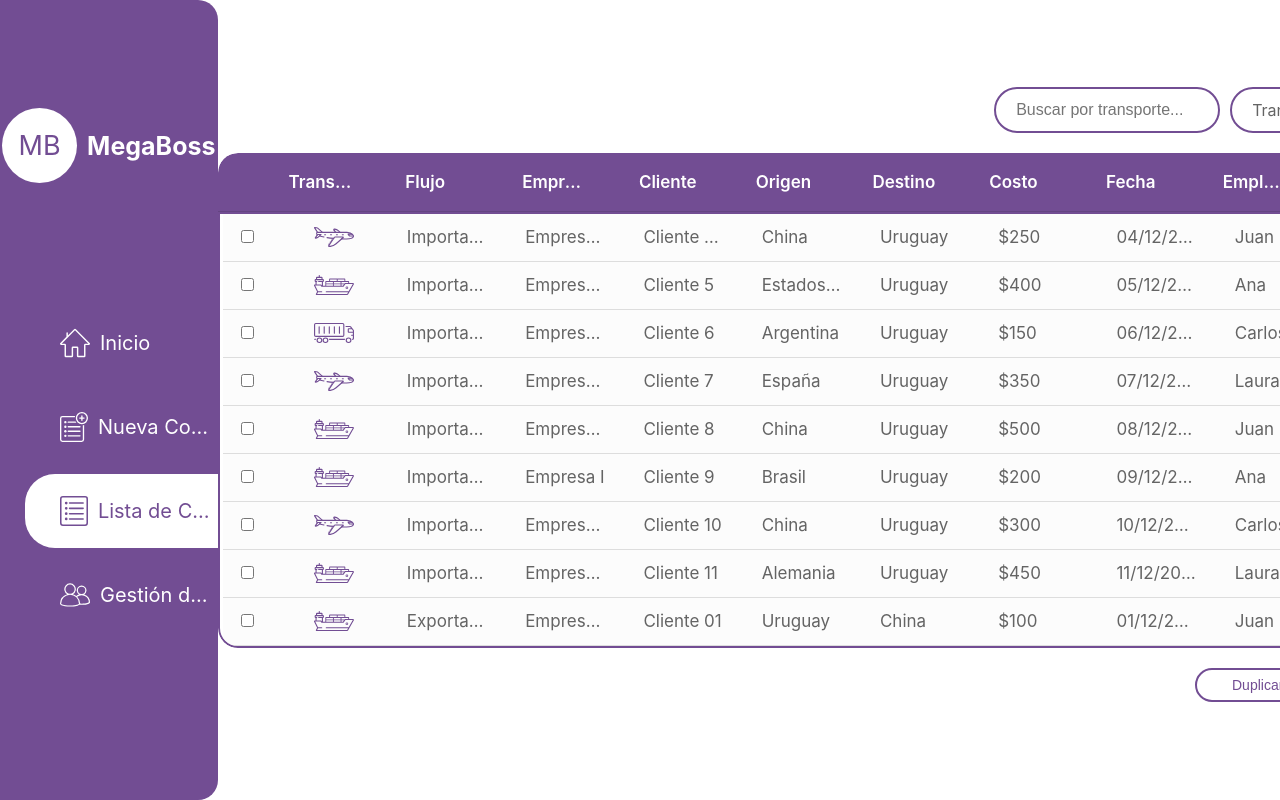
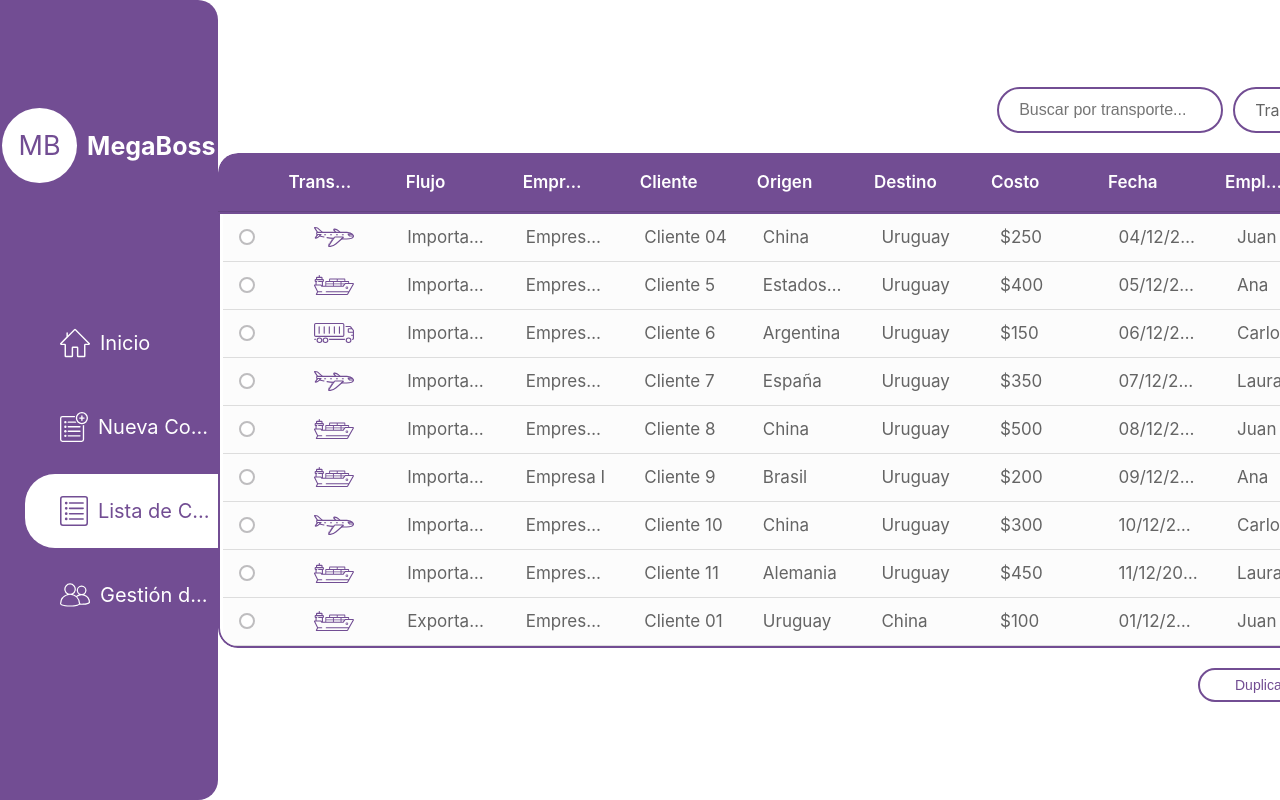
Before and after one commit to MegaShip-Admin/MegaShip-FrontEnd, a React (Vite) app: page /lista_cotizaciones in a window 1280 px wide. Built offline with nearby package versions, Linux system fonts and the light colour scheme.

Commit message:
selectable_rows

```diff
--- a/src/pages/ListOfQuotes.jsx
+++ b/src/pages/ListOfQuotes.jsx
@@ -92,7 +92,9 @@ const options = [
             columns={columns}
             data={records}
             selectableRows
-            selectableRowsNoSelectAll
+            // selectableRowsNoSelectAll
+            selectableRowsSingle
+            selectableRowsComponent={CustomCheckbox}
             fixedHeader
             onSelectedRowsChange={(data) => console.log(data)}
           />
@@ -263,7 +265,6 @@ const StyledDataTable = styled(DataTable)`
   padding-right: 28px;
 
 }
-
 .rdt_TableHeadRow .rdt_TableCol:nth-child(2) {
   padding-left: 20px;
 
@@ -354,3 +355,20 @@ const StyledReactSelect = styled(Select).attrs({
     display: none;
   }
 `;
+
+const CustomCheckbox = styled.input.attrs({ type: "checkbox" })`
+  appearance: none;
+  width: 5px;
+  height: 5px;
+  border: 2px solid #BEBDBF;
+  border-radius: 50%;
+  background-color: #ffffff;
+  cursor: pointer;
+  outline: none;
+  padding: 6px;
+
+  &:checked {
+    background-color: #646464; /* Verde cuando está seleccionado */
+    border-color: #646464;
+  }
+`;
```
